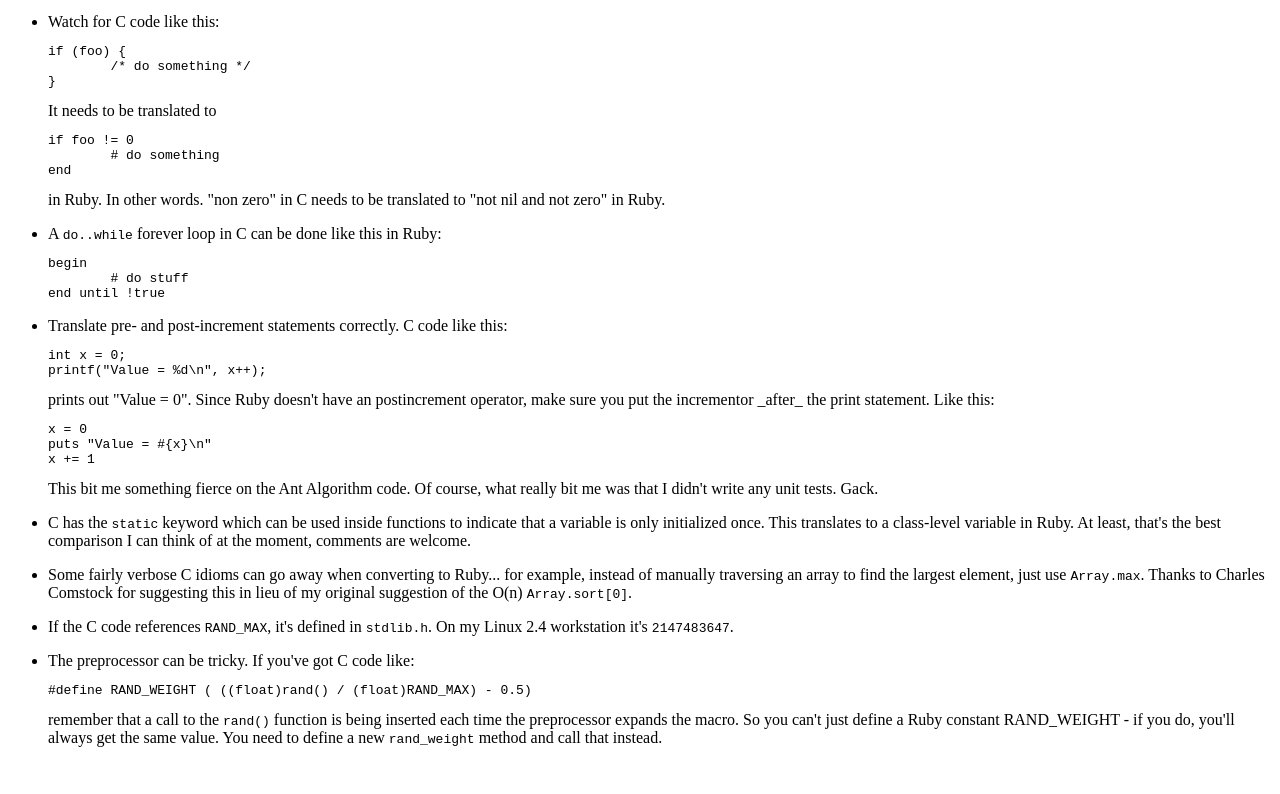
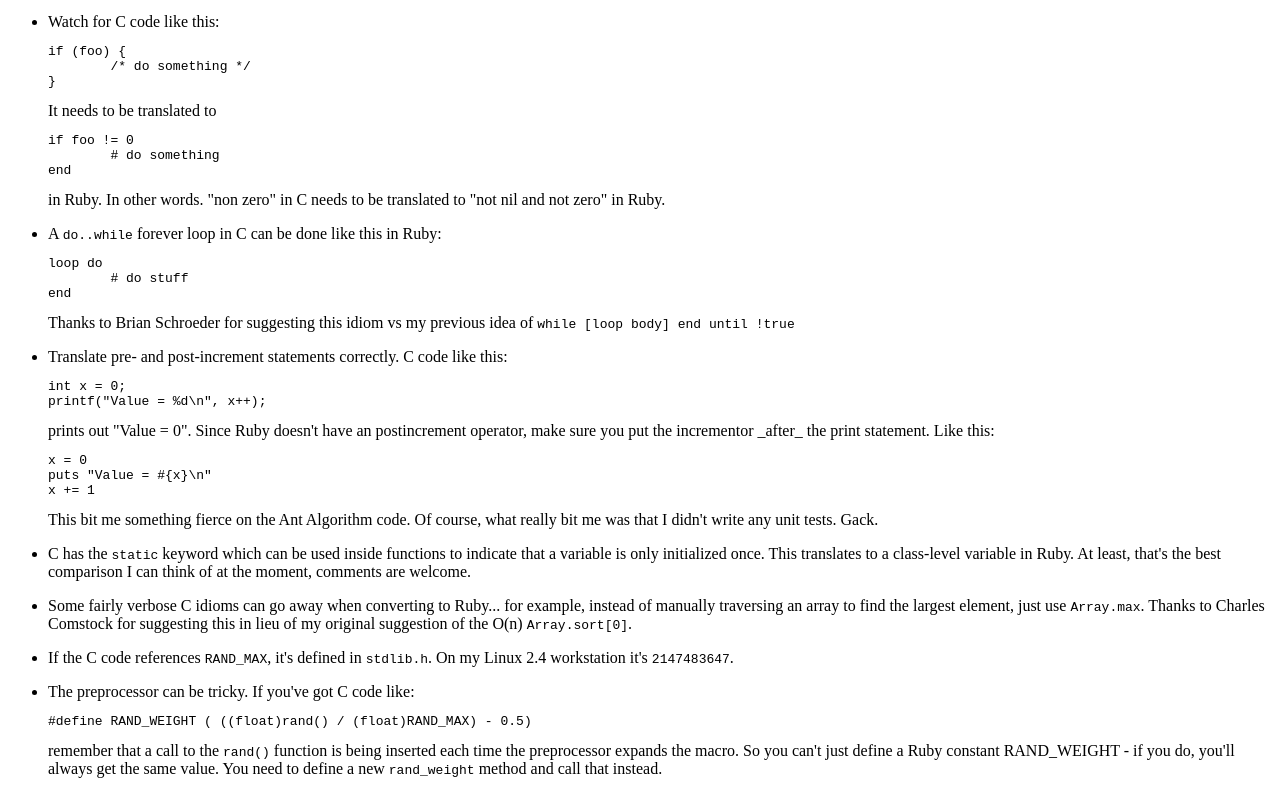
Before and after one commit to tcopeland/ai-app-prog, a plain HTML site: page ai-app-prog/www/index.html in a window 1280 px wide. Shown: the part 4498-5292 px from the top of the page. Before the commit the page ends 5261 px from the top, so only its background shows below. Drawn offline with Linux system fonts and the light colour scheme.

Commit message:
Added suggestion for infinite loops from Brian Schroeder
git-svn-id: http://ai-app-prog.rubyforge.org/svn/trunk@328 70466a2f-c39c-4051-9387-cdb7ccdafb47

```diff
--- a/ai-app-prog/www/index.html
+++ b/ai-app-prog/www/index.html
@@ -202,10 +202,11 @@ end
 in Ruby.  In other words. "non zero" in C needs to be translated to "not nil and not zero" in Ruby.<p>
 <li>A <code>do..while</code> forever loop in C can be done like this in Ruby:
 <pre>
-begin
+loop do
 	# do stuff
-end until !true
-</pre><p>
+end
+</pre>
+Thanks to Brian Schroeder for suggesting this idiom vs my previous idea of <code>while [loop body] end until !true</code><p>
 <li>Translate pre- and post-increment statements correctly.  C code like this:
 <pre>
 int x = 0;
```
